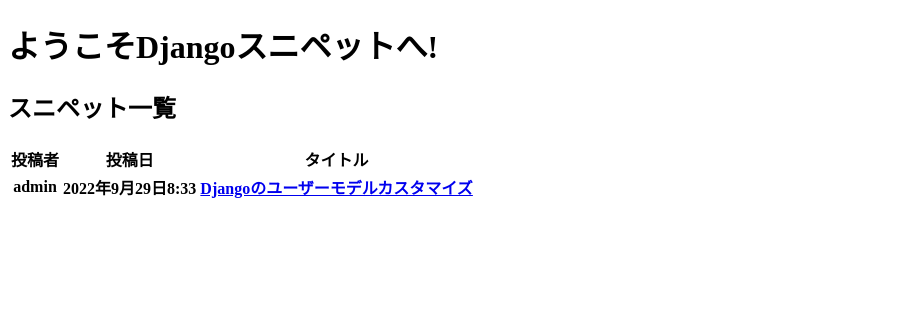
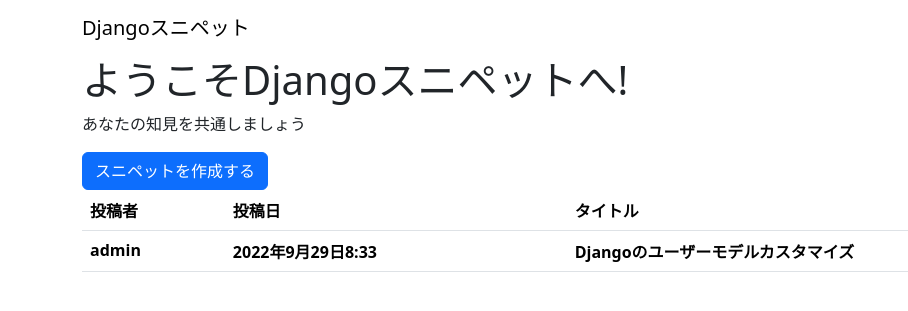
Before and after one commit to moment-13/djangosnippets, a Django app: page / in a window 1280 px wide. Shown: the top 311 px of the page, without its empty margins (0-908 px from the left). Run offline with Django 4.2, Linux system fonts and the light colour scheme; data comes from the database, SQL or seed files in the repository; lists and menus that the app fills with data are empty; parts of the project's set-up code (start-up, migrations or seed data) failed here and were passed over; some libraries are stand-ins or nearby versions.

Commit message:
finished 1.5.1

```diff
--- a/djangosnippets/settings.py
+++ b/djangosnippets/settings.py
@@ -38,6 +38,7 @@
     'django.contrib.messages',
     'django.contrib.staticfiles',
     'snippets.apps.SnippetsConfig',
+    'django_bootstrap5',
 ]
 
 MIDDLEWARE = [
--- a/snippets/templates/snippets/top.html
+++ b/snippets/templates/snippets/top.html
@@ -1,12 +1,24 @@
-<!DOCTYPE html>
+{% load django_bootstrap5 %}
 <html>
     <head>
         <meta charset="utf-8">
         <title>Djangoスニペット</title>
+        {% bootstrap_css %}
+        {% bootstrap_javascript %}
     </head>
     <body>
-        <h1>ようこそDjangoスニペットへ!</h1>
-        <h2>スニペット一覧</h2>
+        <nav class="navbar navbar-expand flex-md-row navbar-dark-bg-dark">
+            <div class="container justify-content-between">
+                <a hred="/" class="navbar-brand">Djangoスニペット</a>
+            </div>
+        </nav>
+        <main>
+            <div class="container">
+                <div class="welcome">
+                    <h1 class="title">ようこそDjangoスニペットへ!</h1>
+                    <p class="subtitle">あなたの知見を共通しましょう</p>
+                    <a class="btn btn-primary" href="{% url 'snippet_new' %}">スニペットを作成する</a>
+                </div>
                 {% if snippets %}
                 <table class="table">
                     <thead>
@@ -21,7 +33,7 @@
                     <tr>
                         <th>{{ snippet.created_by.username }}</th>
                         <th>{{ snippet.created_at }}</th>
-                <th><a href="{% url 'snippet_detail' snippet.id %}">{{ snippet.title }}</a></th>
+                        <th>{{ snippet.title }}</a></th>
                     </tr>
                     {% endfor %}
                     </tbody>
@@ -29,5 +41,7 @@
                 {% else %}
                 <p>スニペットはまだ投稿されていません。</p>
                 {% endif %}
+            </div>
+        </main>
     </body>
 </html>
```
Also changed, not shown: 1 other file. Lines whose indentation alone changed are shown as unchanged.
